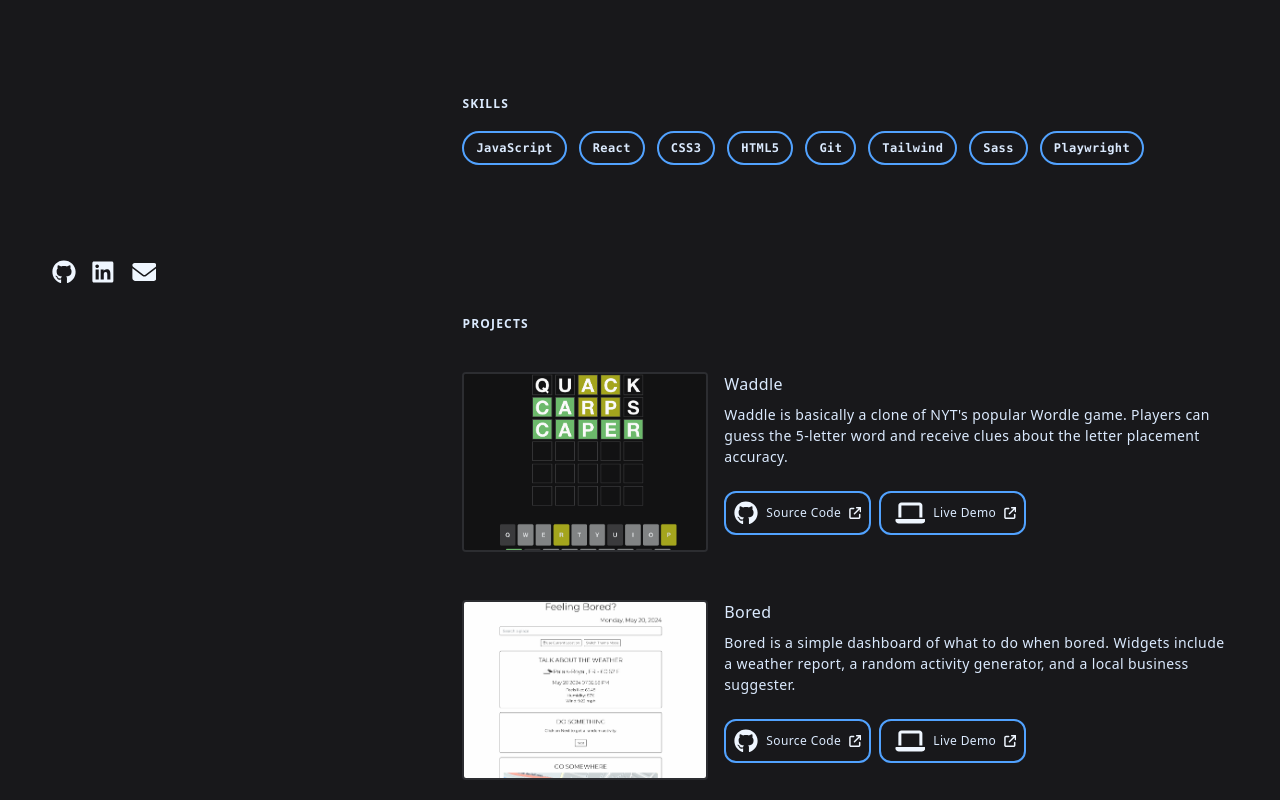
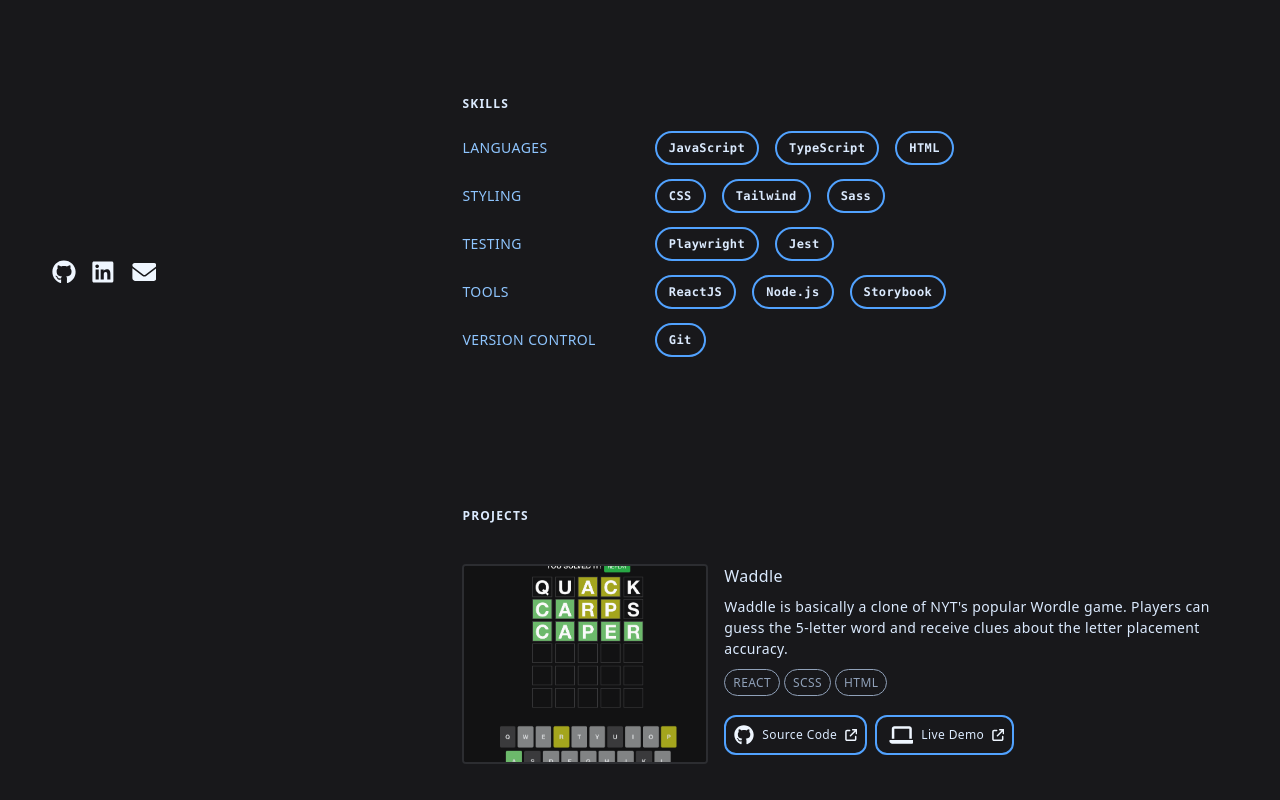
Before and after one commit to oliv-yu/oliv-yu.github.io, a Next.js app: page / in a window 1280 px wide. Shown: the part 420-1220 px from the top of the page. Built offline with nearby package versions, Linux system fonts and the light colour scheme.

Commit message:
Clean up skills

```diff
--- a/app/components/Projects.tsx
+++ b/app/components/Projects.tsx
@@ -9,6 +9,7 @@ const PROJECTS_INFO = [
       "Waddle is basically a clone of NYT's popular Wordle game. Players can guess the 5-letter word and receive clues about the letter placement accuracy.",
     repoLink: "https://github.com/oliv-yu/waddle",
     demoLink: "https://oliv-yu.github.io/waddle/",
+    skills: ["React", "SCSS", "HTML"],
   },
   {
     imagePath: "/images/boredapp.jpg",
@@ -17,6 +18,14 @@ const PROJECTS_INFO = [
       "Bored is a simple dashboard of what to do when bored. Widgets include a weather report, a random activity generator, and a local business suggester.",
     repoLink: "https://github.com/oliv-yu/bored",
     demoLink: "https://oliv-yu.github.io/bored",
+    skills: [
+      "React",
+      "HERE API",
+      "Open Weather Map API",
+      "Moment",
+      "Axios",
+      "SCSS",
+    ],
   },
   {
     imagePath: "/images/doodle.png",
@@ -25,6 +34,7 @@ const PROJECTS_INFO = [
       "Doodle is a straight-forward drawing app similar to Microsoft Paint, where a painter can alter brush width and undo changes.",
     repoLink: "https://github.com/oliv-yu/doodle",
     demoLink: "https://oliv-yu.github.io/doodle",
+    skills: ["Javascript", "CSS", "Next.js"],
   },
   {
     imagePath: "/images/interactivecomments.jpg",
@@ -33,18 +43,19 @@ const PROJECTS_INFO = [
       "Interactive Comments is a frontendmentor.io challenge where users can comment, reply to, and upvote each other, as well as delete their own responses.",
     repoLink: "https://github.com/oliv-yu/interactive-comments",
     demoLink: "https://oliv-yu.github.io/interactive-comments",
+    skills: ["React", "SCSS", "HTML"],
   },
 ];
 
 function Link({ type, href }) {
   const linkData = {
     repo: {
-      dimensions: "h-6 w-6",
+      dimensions: "h-5 w-5",
       icon: "github",
       text: "Source Code",
     },
     demo: {
-      dimensions: "h-6 w-9",
+      dimensions: "h-5 w-7",
       icon: "laptop",
       text: "Live Demo",
     },
@@ -63,7 +74,7 @@ function Link({ type, href }) {
           cssClass={"inline fill-default-50 " + linkData[type].dimensions}
         />
         <span>{linkData[type].text}</span>
-        <Icon icon="arrowup" cssClass={"inline fill-default-50 h-3 w-3"} />
+        <Icon icon="arrowup" cssClass="inline fill-default-50 h-3 w-3" />
       </div>
     </a>
   );
@@ -74,7 +85,7 @@ export default function Projects() {
     <div className="projects-content">
       <ul>
         {PROJECTS_INFO.map(
-          ({ imagePath, title, description, demoLink, repoLink }) => (
+          ({ imagePath, title, description, demoLink, repoLink, skills }) => (
             <li className="mb-2" key={title}>
               <div
                 className="z-0 rounded-md transition motion-reduce:transition-none hover:bg-default-950/45"
@@ -83,7 +94,7 @@ export default function Projects() {
                 <div className="group opacity-100 relative grid gap-4 transition-all sm:grid-cols-6 sm:gap-8 md:gap-4 p-[20px]">
                   <div className="z-10 sm:col-span-2">
                     <img
-                      className="w-full h-[180px] object-cover rounded border-2 border-slate-200/10 transition group-hover:border-slate-200/30"
+                      className="w-full h-[200px] object-cover rounded border-2 border-slate-200/10 transition group-hover:border-slate-200/30"
                       alt={`${title} Card`}
                       src={imagePath}
                     />
@@ -97,7 +108,20 @@ export default function Projects() {
 
                     <p className="mt-2 text-sm leading-normal">{description}</p>
 
-                    <div className="mt-6 flex gap-x-2">
+                    <div className="flex flex-wrap text-xs uppercase space-x-1 mt-2">
+                      {skills.map((item) => (
+                        <p
+                          className="my-2"
+                          key={`${title}-${item}-${Math.random()}`}
+                        >
+                          <span className="rounded-3xl border-1 border-slate-400 text-slate-400 py-1 px-2 hover:bg-slate-800 transition ease-in-and-out duration-100 transition-colors">
+                            {item}
+                          </span>
+                        </p>
+                      ))}
+                    </div>
+
+                    <div className="mt-4 flex gap-x-2">
                       <Link type="repo" href={repoLink} />
 
                       <Link type="demo" href={demoLink} />
--- a/app/components/Skills.tsx
+++ b/app/components/Skills.tsx
@@ -1,28 +1,36 @@
 import React from "react";
 
 const SKILLS_LIST = [
-  "JavaScript",
-  "React",
-  "CSS3",
-  "HTML5",
-  "Git",
-  "Tailwind",
-  "Sass",
-  "Playwright",
+  { skills: ["JavaScript", "TypeScript", "HTML"], title: "Languages" },
+  { skills: ["CSS", "Tailwind", "Sass"], title: "Styling" },
+  { skills: ["Playwright", "Jest"], title: "Testing" },
+  { skills: ["ReactJS", "Node.js", "Storybook"], title: "Tools" },
+  { skills: ["Git"], title: "Version Control" },
 ];
 
 export default function Skills() {
   return (
-    <div className="skills-content flex flex-wrap font-mono text-xs font-bold">
-      {SKILLS_LIST.map((item) => {
-        return (
-          <p className="my-4" key={`skill-${item}`}>
-            <span className="rounded-3xl border-2 border-default-400 py-2 px-3 mr-3 hover:bg-default-900 transition ease-in-and-out duration-300 transition-colors">
-              {item}
-            </span>
-          </p>
-        );
-      })}
+    <div className="skills-content">
+      {SKILLS_LIST.map(({ title, skills }) => (
+        <div key={title} className="grid grid-cols-4">
+          <div className="text-sm text-default-300 flex items-center align-right uppercase">
+            {title}
+          </div>
+
+          <div className="col-span-3 flex flex-wrap font-mono text-xs font-bold space-x-4 space-y-4">
+            {skills.map((item) => (
+              <p
+                className="my-4 cursor-pointer hover:scale-125 hover:text-md hover:tracking-wider hover:ease-in-and-out transition"
+                key={`skill-${item}`}
+              >
+                <span className="rounded-3xl border-2 border-default-400 py-2 px-3 hover:bg-default-500 transition ease-in-and-out duration-300 transition-colors">
+                  {item}
+                </span>
+              </p>
+            ))}
+          </div>
+        </div>
+      ))}
     </div>
   );
 }
```
